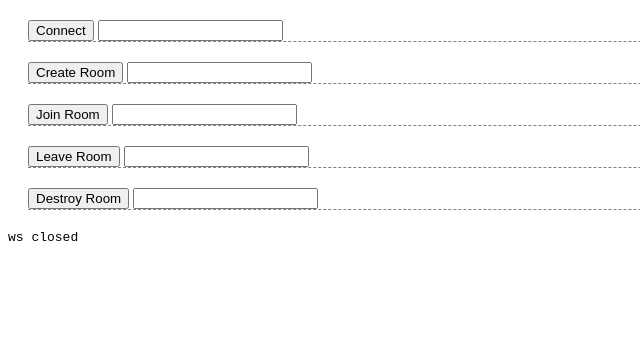
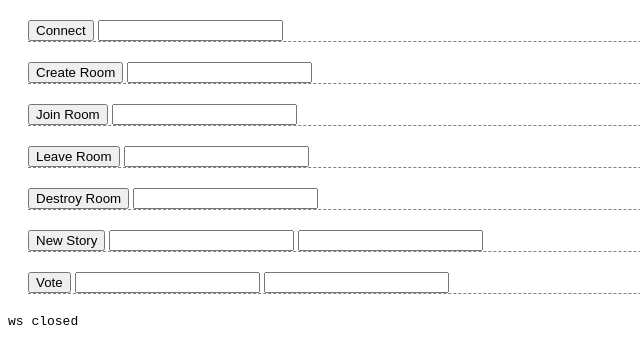
Before and after one commit to ebenpack/planning-euchre, a plain HTML site: page static/index.html in a window 1280 px wide. Both pictures are taken after a click on the button "Connect". Shown: the whole page, without its empty margins (0-640 px from the left). Drawn offline with Linux system fonts and the light colour scheme.

Commit message:
Add voting

```diff
--- a/static/index.html
+++ b/static/index.html
@@ -30,6 +30,16 @@
         <button id="destroy">Destroy Room</button>
         <input type="text" id="destroy-rid">
     </div>
+    <div>
+        <button id="newstory">New Story</button>
+        <input type="text" id="newstory-rid">
+        <input type="text" id="newstory-name">
+    </div>
+    <div>
+        <button id="vote">Vote</button>
+        <input type="text" id="vote-rid">
+        <input type="text" id="vote-card">
+    </div>
     <pre id="log"></pre>
     <script>
         const connect = document.getElementById("connect");
@@ -47,6 +57,13 @@
         const destroy = document.getElementById("destroy");
         const destroyRid = document.getElementById("destroy-rid");
 
+        const newStory = document.getElementById("newstory");
+        const newStoryName = document.getElementById("newstory-name");
+        const newStoryRid = document.getElementById("newstory-rid");
+
+        const vote = document.getElementById("vote");
+        const voteCard = document.getElementById("vote-card");
+        const voteRid = document.getElementById("vote-rid");
 
         const log = document.getElementById("log");
 
@@ -64,7 +81,7 @@
                 log.textContent = JSON.stringify(JSON.parse(m), null, 4) + "\n\n" + log.textContent ;
             };
             ws.onclose = function () {
-                log.textContent += ("ws closed" + "\n");
+                log.textContent = ("ws closed" + "\n") + log.textContent;
             };
             window.onbeforeunload = evt => {
                 socket.close();
@@ -93,6 +110,18 @@
                     contents:parseInt(destroyRid.value, 10)
                 }));
             })
+            newStory.addEventListener('click', evt => {
+                ws.send(JSON.stringify({
+                    tag: "CreateNewStory",
+                    contents:[parseInt(newStoryRid.value, 10), newStoryName.value]
+                }));
+            })
+            vote.addEventListener('click', evt => {
+                ws.send(JSON.stringify({
+                    tag: "Vote",
+                    contents:[parseInt(voteRid.value, 10), voteCard.value]
+                }));
+            })
         }
         // {"tag":"Connect","contents":"foobar"}
         // {"tag":"CreateRoom","contents":["baz","QUX",["Infinity", "Coffee", "Unknown"],false]}
```
Also changed, not shown: 5 other files.
